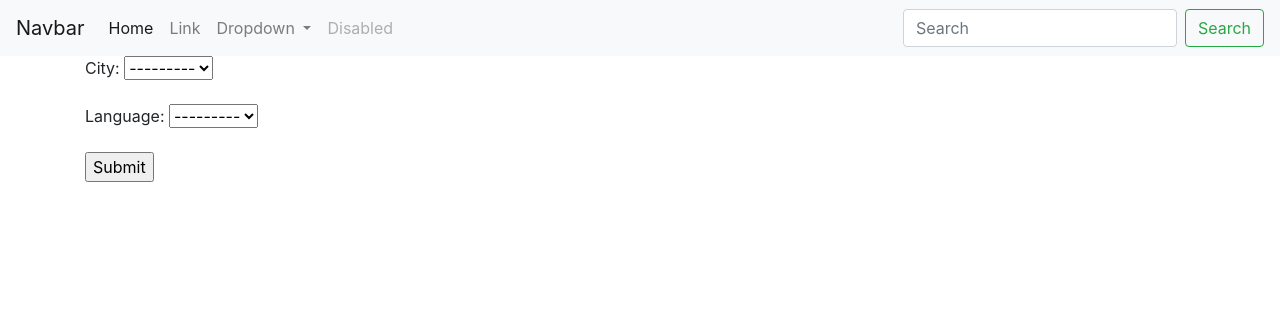
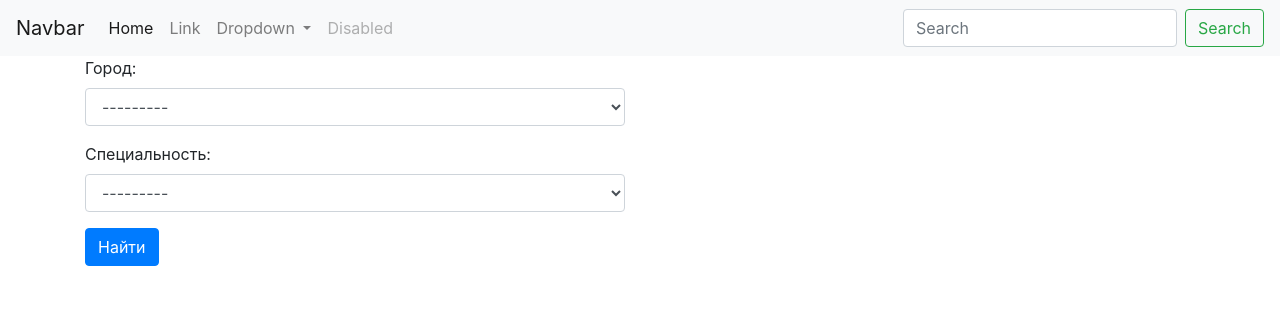
Before and after one commit to serjkas/udemy_django_scraping_study, a Django app: page /home in a window 1280 px wide. Shown: the top 316 px of the page. Run offline with Django 3.2, Linux system fonts and the light colour scheme; data that the repository does not hold is empty.

Commit message:
add django form

```diff
--- a/scraping/forms.py
+++ b/scraping/forms.py
@@ -4,5 +4,25 @@ from scraping.models import City, Language
 
 
 class FindForm(forms.Form):
-    city = forms.ModelChoiceField(queryset=City.objects.all())
-    language = forms.ModelChoiceField(queryset=Language.objects.all())
+    # забор с формы не айди а слаг значения
+    city = forms.ModelChoiceField(
+        queryset=City.objects.all(),
+        to_field_name="slug",
+        # required - обязательное
+        required=False,
+        # вывод поля на страницу
+        label='Город',
+        widget=forms.Select(attrs={
+            'class': 'form-control'
+        })
+    )
+
+    language = forms.ModelChoiceField(
+        queryset=Language.objects.all(),
+        to_field_name="slug",
+        required=False,
+        label='Специальность',
+        widget=forms.Select(attrs={
+            'class': 'form-control'
+        })
+    )
--- a/scraping/templates/scraping/home.html
+++ b/scraping/templates/scraping/home.html
@@ -18,9 +18,16 @@
     {% endfor %}
 
 
-<form method="get" action="">
-  {{ form.as_p }}
-  <input type="submit" name="Submit">
-</form>
+<div class="row">
+    <div class="col-md-6">
+        <form method="get" action="">
+          <div class="form-group">
+              {{ form.as_p }}
+          </div>
+          <button type="submit" class="btn btn-primary">Найти</button>
+        </form>
+    </div>
+</div>
+
 
 {% endblock %}
--- a/scraping/views.py
+++ b/scraping/views.py
@@ -14,9 +14,9 @@ def home_view(request):
     if city or language:
         _filter = {}
         if city:
-            _filter['city__id'] = city
+            _filter['city__slug'] = city
         if language:
-            _filter['language__id'] = language
+            _filter['language__slug'] = language
 
         qs = Vacancy.objects.filter(**_filter)
 
```
